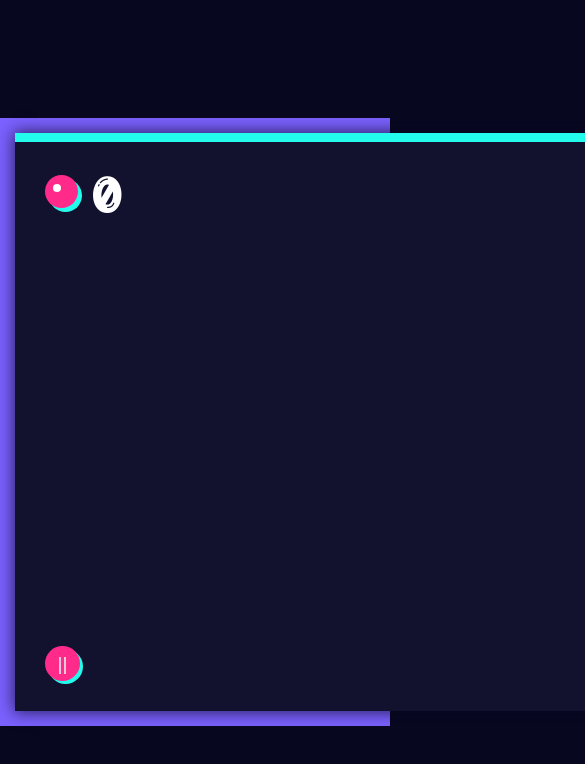
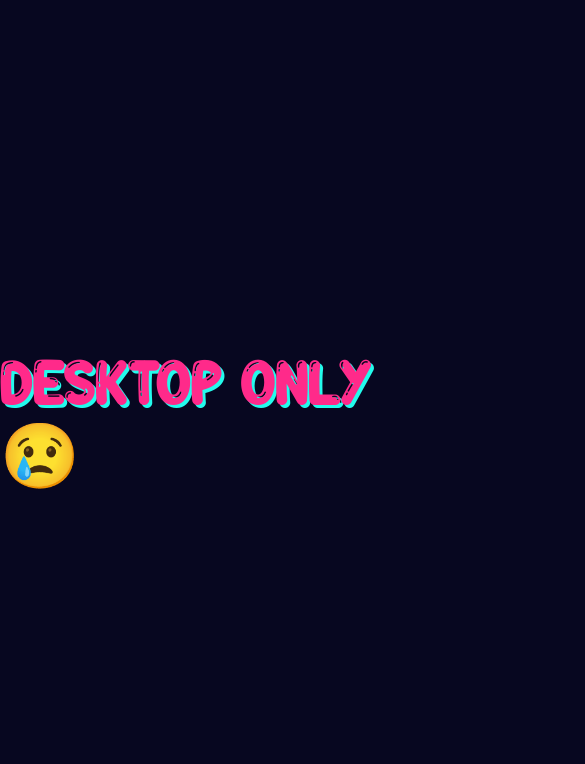
Before and after one commit to yahyajideh/bubble-burst, a website built with Parcel: page src/index.html in a window 390 px wide. Shown: the top 764 px of the page, 585 px wide, since content can reach past the window. Built offline with nearby package versions, Linux system fonts and the light colour scheme; a web font is replaced by a local one.

Commit message:
Responsive message.

```diff
--- a/src/css/style.css
+++ b/src/css/style.css
@@ -30,6 +30,14 @@ body {
   height: 100vh;
   font-family: 'JellyBean';
   font-size: 16px;
+}
+
+#responsive-container {
+  display: none;
+  justify-content: center;
+  align-items: center;
+  height: 100vh;
+  font-size: 4rem;
 }
 
 #game-container {
@@ -178,3 +186,12 @@ body {
 .hide {
   display: none;
 }
+
+@media screen and (max-width: 1045px) {
+  #game-container {
+    display: none;
+  }
+  #responsive-container {
+    display: flex;
+  }
+}
--- a/src/index.html
+++ b/src/index.html
@@ -30,6 +30,9 @@
       </div>
     </div>
   </div>
+  <div id="responsive-container">
+    <div><span class="strawberry-white">DESKTOP ONLY</span> 😢</div>
+  </div>
 
   <body>
     <h1></h1>
```
Also changed, not shown: 1 other file.
